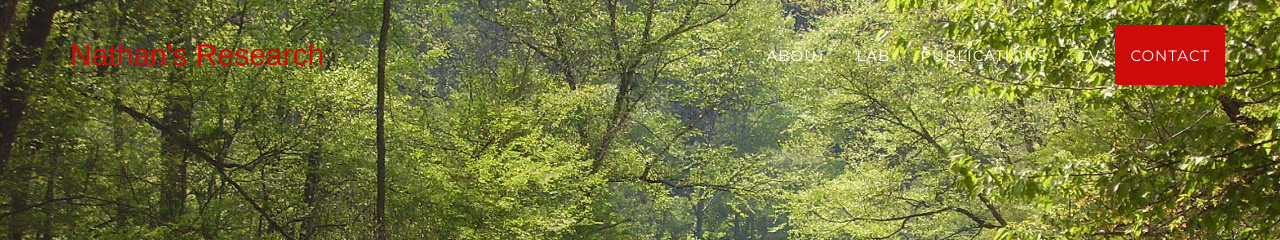
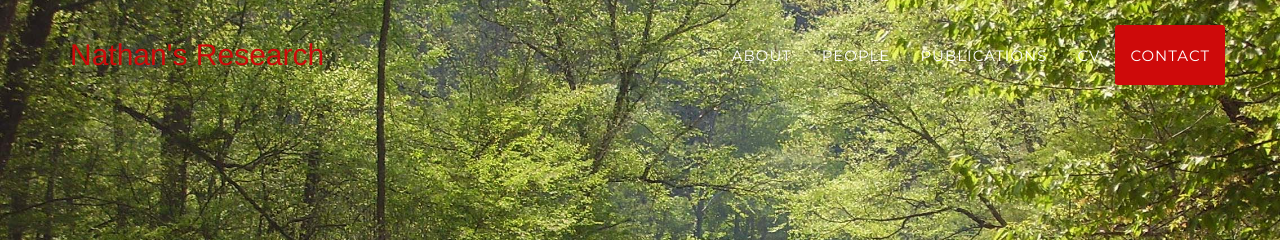
Before and after one commit to NathanWhelan/nathanwhelan.github.io, a Jekyll site: the page built from index.html, in a window 1280 px wide. Shown: the top 240 px of the page. Built offline with Jekyll 4.4.1, drawn with Linux system fonts in a browser that asks for light colours; some web fonts are replaced.

Commit message:
Update header.html

```diff
--- a/_includes/header.html
+++ b/_includes/header.html
@@ -25,7 +25,7 @@
                         <a class="page-scroll" href="#about">About</a>
                     </li>
                     <li>
-                        <a class="page-scroll" href="#team">Lab</a>
+                        <a class="page-scroll" href="#team">People</a>
                     </li>
                     <li>
                         <a class="page-scroll" href="#publications">publications</a>
```
